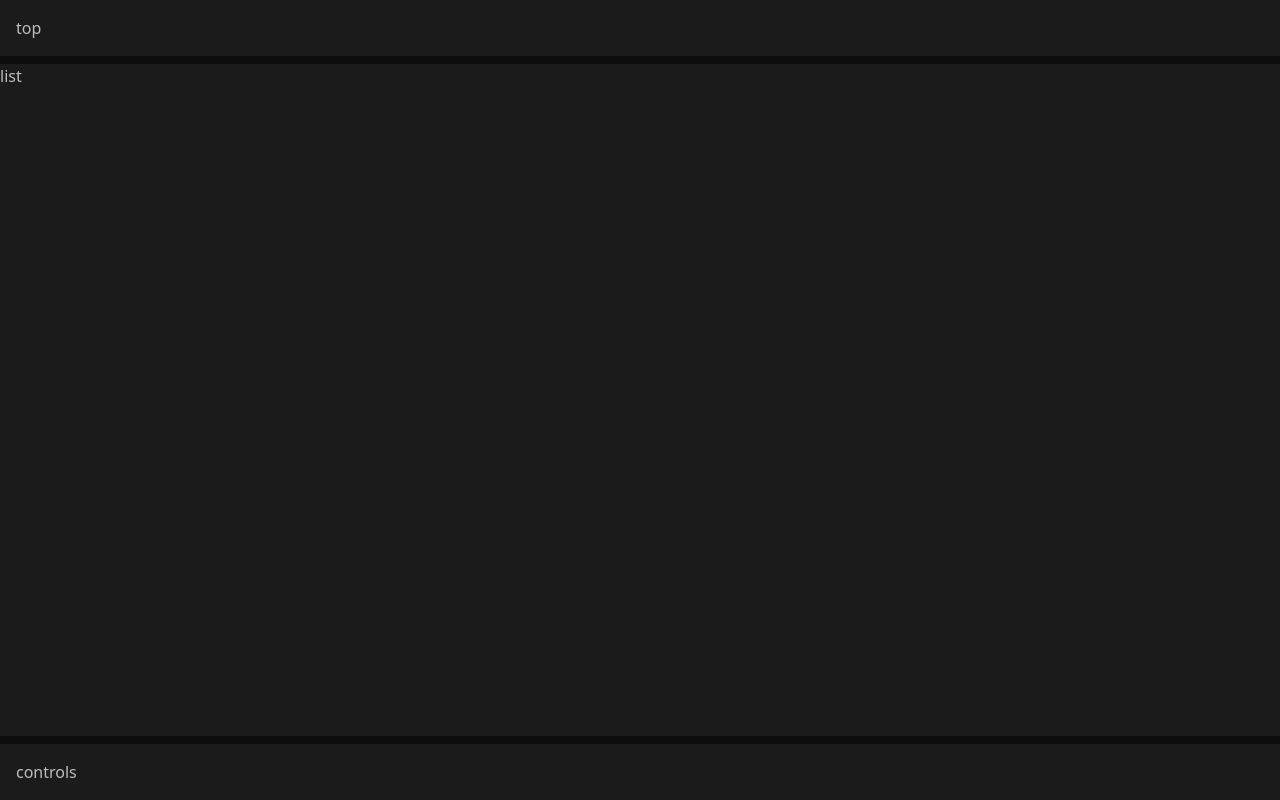
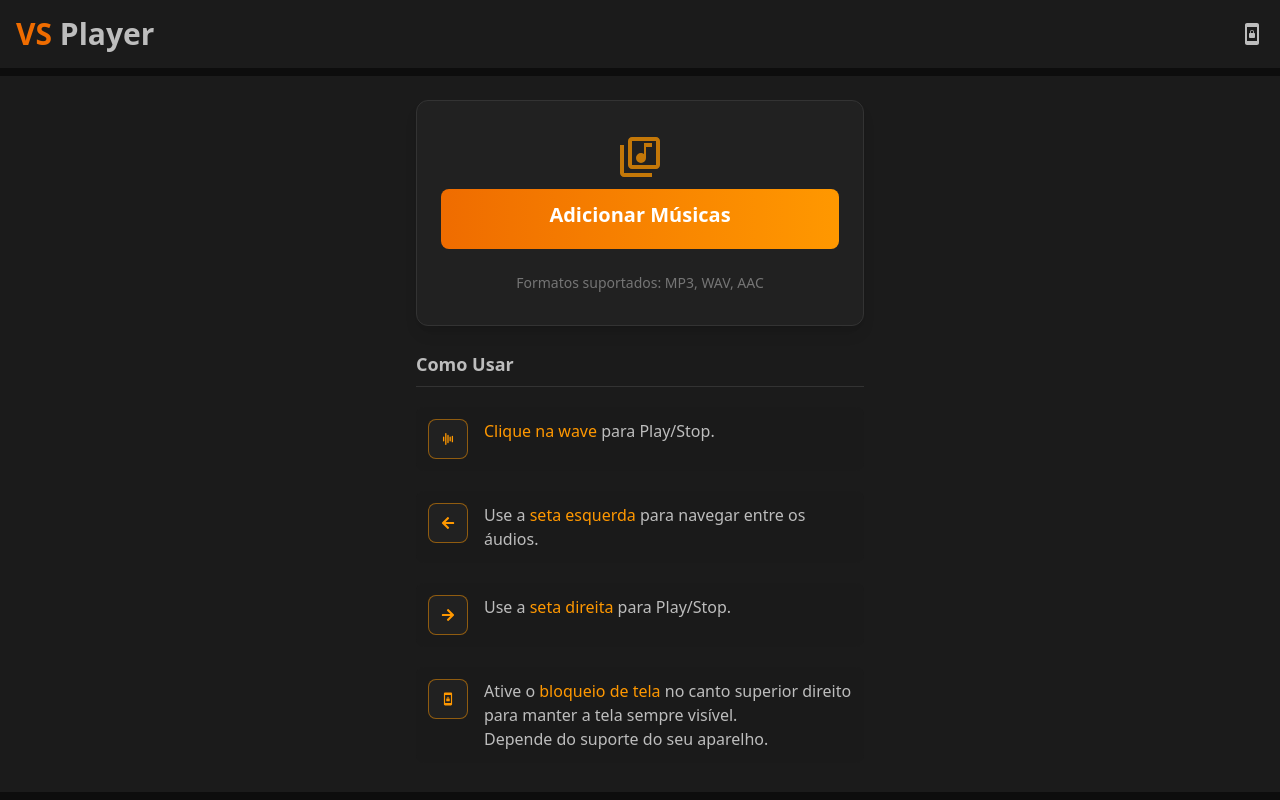
Before and after one commit to cesardmn/vsplayer, a React (Vite) app: page / in a window 1280 px wide. Built offline with nearby package versions, Linux system fonts and the light colour scheme.

Commit message:
feature: inclucindo componente com informações.

```diff
--- a/src/App.jsx
+++ b/src/App.jsx
@@ -1,18 +1,30 @@
+import Header from './components/Header.jsx'
+import Info from './components/Info.jsx'
+
+import { usePlayer } from './store/playerStore.jsx'
+
 const App = () => {
+  const { infoShow } = usePlayer()
 
   return (
     <div className="grid grid-rows-[auto_1fr_auto] h-dvh w-dvw bg-bk-3 text-gr-1 gap-2">
-      <section className="bg-bk-2 p-4 flex justify-between items-center">
-        top
+      <section className="bg-bk-2">
+        <Header />
       </section>
 
-      <section className="bg-bk-2">
-        list
+      <section className="bg-bk-2 overflow-y-hidden ">
+        {infoShow && <Info />}
       </section>
 
-      <section className="bg-bk-2 p-4 flex justify-between items-center">
-        controls
-      </section>
+
+      {
+        !infoShow &&
+
+        <section className="bg-bk-2 p-4 flex justify-between items-center">
+          controls
+        </section>
+      }
+
     </div>
   )
 }
--- a/src/components/Header.jsx
+++ b/src/components/Header.jsx
@@ -1,10 +1,13 @@
 import { MdOutlineScreenLockPortrait } from 'react-icons/md'
 import { useState, useEffect } from 'react'
+import { usePlayer } from '../store/playerStore'
 
 const Header = () => {
   const [wakeLock, setWakeLock] = useState(null)
   const [isLocked, setIsLocked] = useState(false)
   const [isLoading, setIsLoading] = useState(false)
+
+  const { toggleInfoShow } = usePlayer()
 
   const toggleLockScreen = async () => {
     if (isLocked) {
@@ -12,6 +15,11 @@ const Header = () => {
     } else {
       await requestWakeLock()
     }
+  }
+
+  const handleInfoToggle = () => {
+    console.log('Info toggled')
+    toggleInfoShow((prev) => !prev)
   }
 
   const requestWakeLock = async () => {
@@ -54,7 +62,7 @@ const Header = () => {
 
   return (
     <header className="w-full flex justify-between items-center p-4">
-      <h1 className="font-bold text-3xl">
+      <h1 className="font-bold text-3xl" onClick={handleInfoToggle}>
         <span className="text-or-3">VS</span>
         &nbsp;
         <span>Player</span>
--- /dev/null
+++ b/src/components/Info.jsx
@@ -0,0 +1,110 @@
+import {
+  MdOutlineLibraryMusic,
+  MdOutlineScreenLockPortrait
+} from 'react-icons/md'
+import {
+  FaArrowLeft,
+  FaArrowRight,
+} from 'react-icons/fa'
+
+import { PiWaveformBold } from "react-icons/pi";
+
+
+const Info = () => {
+  return (
+    <div className="flex flex-col items-center justify-start h-full overflow-y-auto p-4 sm:p-6 space-y-6">
+      {/* Card principal de upload */}
+      <div className="bg-bk-1 px-6 py-8 rounded-xl border border-gr-3 w-full max-w-md shadow-lg">
+        <div className="flex flex-col items-center space-y-4">
+          <MdOutlineLibraryMusic
+            size={48}
+            className="text-or-1 mb-2 mx-auto animate-pulse"
+            style={{ animationDuration: '2s' }}
+          />
+
+
+          <label
+            htmlFor="audio-upload"
+            className="inline-flex items-center justify-center w-full px-6 py-3 rounded-lg font-medium transition-all
+                     bg-gradient-to-r from-or-3 to-or-1 text-bk-1 hover:shadow-lg hover:shadow-or-1/30
+                     focus:outline-none focus:ring-2 focus:ring-or-3 focus:ring-offset-2 focus:ring-offset-bk-2"
+          >
+            <h2 className="text-xl font-bold text-wt-1 mb-2">Adicionar Músicas</h2>
+          </label>
+
+          <input
+            id="audio-upload"
+            type="file"
+            accept="audio/*"
+            multiple
+            className="hidden"
+          />
+
+          <p className="text-sm text-gr-2 mt-2">
+            Formatos suportados: MP3, WAV, AAC
+          </p>
+        </div>
+      </div>
+
+      {/* Lista de instruções */}
+      <div className="w-full max-w-md space-y-5">
+        <h3 className="text-lg font-semibold text-gr-1 border-b border-gr-3 pb-2">
+          Como Usar
+        </h3>
+
+        {/* Item de instrução */}
+        <div className="flex items-start gap-4 p-3 rounded-lg bg-bk-2/50 hover:bg-bk-2 transition-colors">
+          <div className="bg-bk-1 p-3 rounded-lg border border-or-1/50 flex-shrink-0">
+            <PiWaveformBold className="text-or-1 text-sm" />
+          </div>
+          <div>
+            <p className="text-gr-1">
+              <span className="text-or-1 font-medium">Clique na wave</span> para Play/Stop.
+            </p>
+          </div>
+        </div>
+
+        {/* Item de instrução */}
+        <div className="flex items-start gap-4 p-3 rounded-lg bg-bk-2/50 hover:bg-bk-2 transition-colors">
+          <div className="bg-bk-1 p-3 rounded-lg border border-or-1/50 flex-shrink-0">
+            <FaArrowLeft className="text-or-1 text-sm" />
+          </div>
+          <div>
+            <p className="text-gr-1">
+              Use a <span className="text-or-1 font-medium">seta esquerda</span> para navegar entre os áudios.
+            </p>
+          </div>
+        </div>
+
+        {/* Item de instrução */}
+        <div className="flex items-start gap-4 p-3 rounded-lg bg-bk-2/50 hover:bg-bk-2 transition-colors">
+          <div className="bg-bk-1 p-3 rounded-lg border border-or-1/50 flex-shrink-0">
+            <FaArrowRight className="text-or-1 text-sm" />
+          </div>
+          <div>
+            <p className="text-gr-1">
+              Use a <span className="text-or-1 font-medium">seta direita</span> para Play/Stop.
+            </p>
+          </div>
+        </div>
+
+        {/* Item de instrução */}
+        <div className="flex items-start gap-4 p-3 rounded-lg bg-bk-2/50 hover:bg-bk-2 transition-colors">
+          <div className="bg-bk-1 p-3 rounded-lg border border-or-1/50 flex-shrink-0">
+            <MdOutlineScreenLockPortrait className="text-or-1 text-sm" />
+          </div>
+          <div>
+            <p className="text-gr-1">
+              Ative o <span className="text-or-1 font-medium">bloqueio de tela</span> no canto superior direito para manter a tela sempre visível.
+            </p>
+            <p className="text-gr-1">
+              Depende do suporte do seu aparelho.
+            </p>
+          </div>
+        </div>
+      </div>
+    </div>
+  )
+}
+
+export default Info
--- /dev/null
+++ b/src/store/playerStore.jsx
@@ -0,0 +1,6 @@
+import { create } from 'zustand'
+
+export const usePlayer = create((set) => ({
+  infoShow: true,
+  toggleInfoShow: () => set((state) => ({ infoShow: !state.infoShow })),
+}))
```
